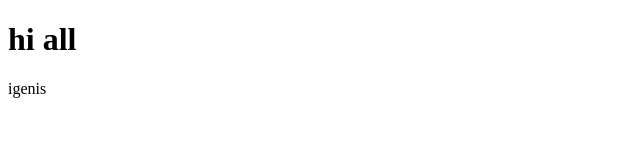
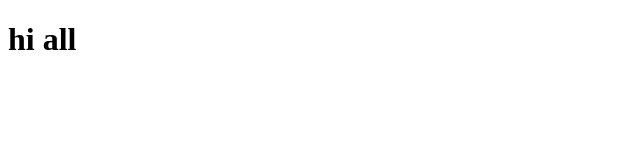
Before and after one commit to mgitta/coursera-angjs, a plain HTML site: page index.html in a window 1280 px wide. Shown: the full height of the page, 0-640 px from the left. Drawn offline with Linux system fonts and the light colour scheme.

Commit message:
Next version of web file

```diff
--- a/index.html
+++ b/index.html
@@ -6,6 +6,5 @@
   </head>
   <body>
     <h1> hi all </h1>
-    <p> igenis </p>
   </body>
 </html>
```
